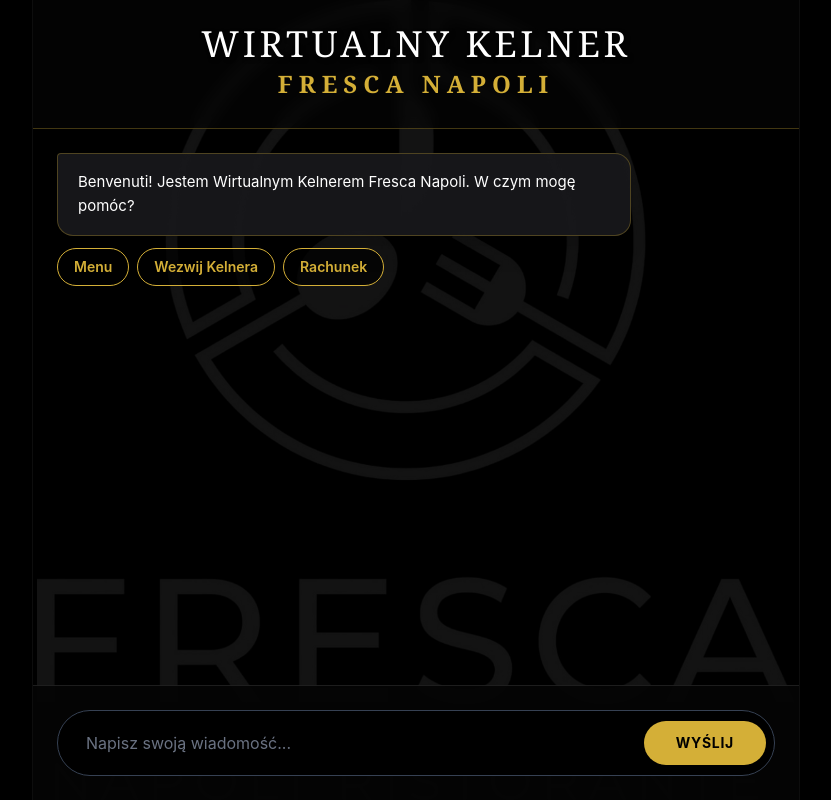
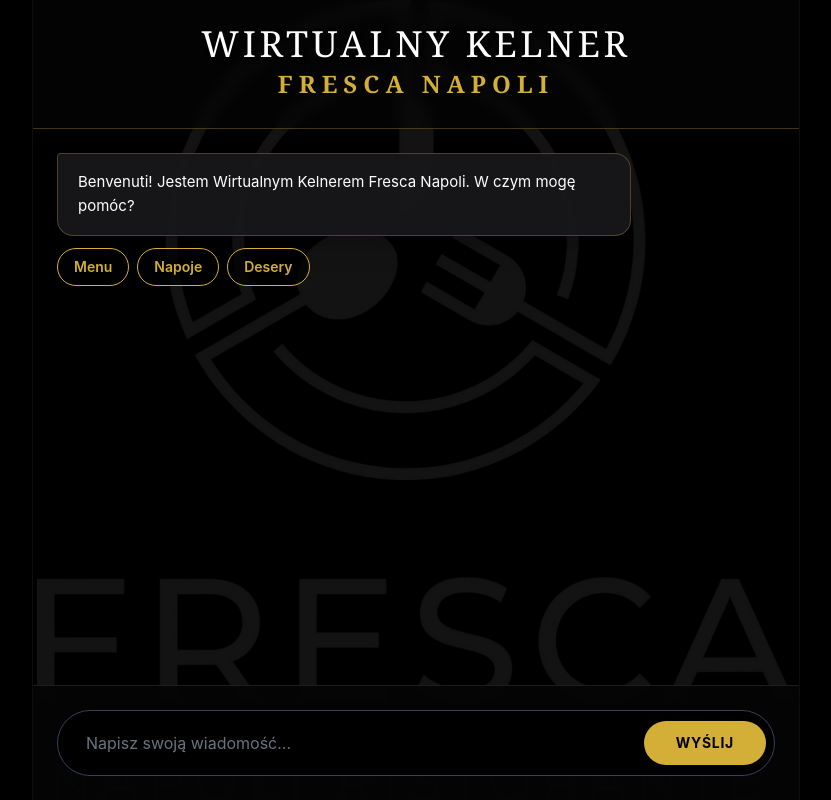
Before and after one commit to maattnaw/batorowka-kelner-frontend, a Next.js app: page / in a window 1280 px wide. Shown: the whole page, without its empty margins (224-1055 px from the left). Built offline with nearby package versions, Linux system fonts and the light colour scheme.

Commit message:
Update page.tsx

```diff
--- a/src/app/page.tsx
+++ b/src/app/page.tsx
@@ -17,7 +17,7 @@
 
   useEffect(() => {
     setSessionId('table-' + Math.random().toString(36).substring(2, 9));
-    setMessages([{ role: 'assistant', content: 'Benvenuti! Jestem Wirtualnym Kelnerem Fresca Napoli. W czym mogę pomóc?', options: ["Menu", "Wezwij Kelnera", "Rachunek"] }]);
+    setMessages([{ role: 'assistant', content: 'Benvenuti! Jestem Wirtualnym Kelnerem Fresca Napoli. W czym mogę pomóc?', options: ["Menu", "Napoje", "Desery"] }]);
   }, []);
 
   const scrollToBottom = () => messagesEndRef.current?.scrollIntoView({ behavior: 'smooth' });
@@ -30,7 +30,7 @@
     setIsLoading(true);
 
     try {
-      const response = await fetch('https://handle-waiter-interaction-xqhpwhjfha-ey.a.run.app', {
+      const response = await fetch('https://europe-west3-project-2ccbfda4-273a-4a1a-ac8.cloudfunctions.net/handle_waiter_interaction', {
         method: 'POST',
         headers: { 'Content-Type': 'application/json' },
         body: JSON.stringify({ table_id: sessionId, message: text, payload: {} }),
```
